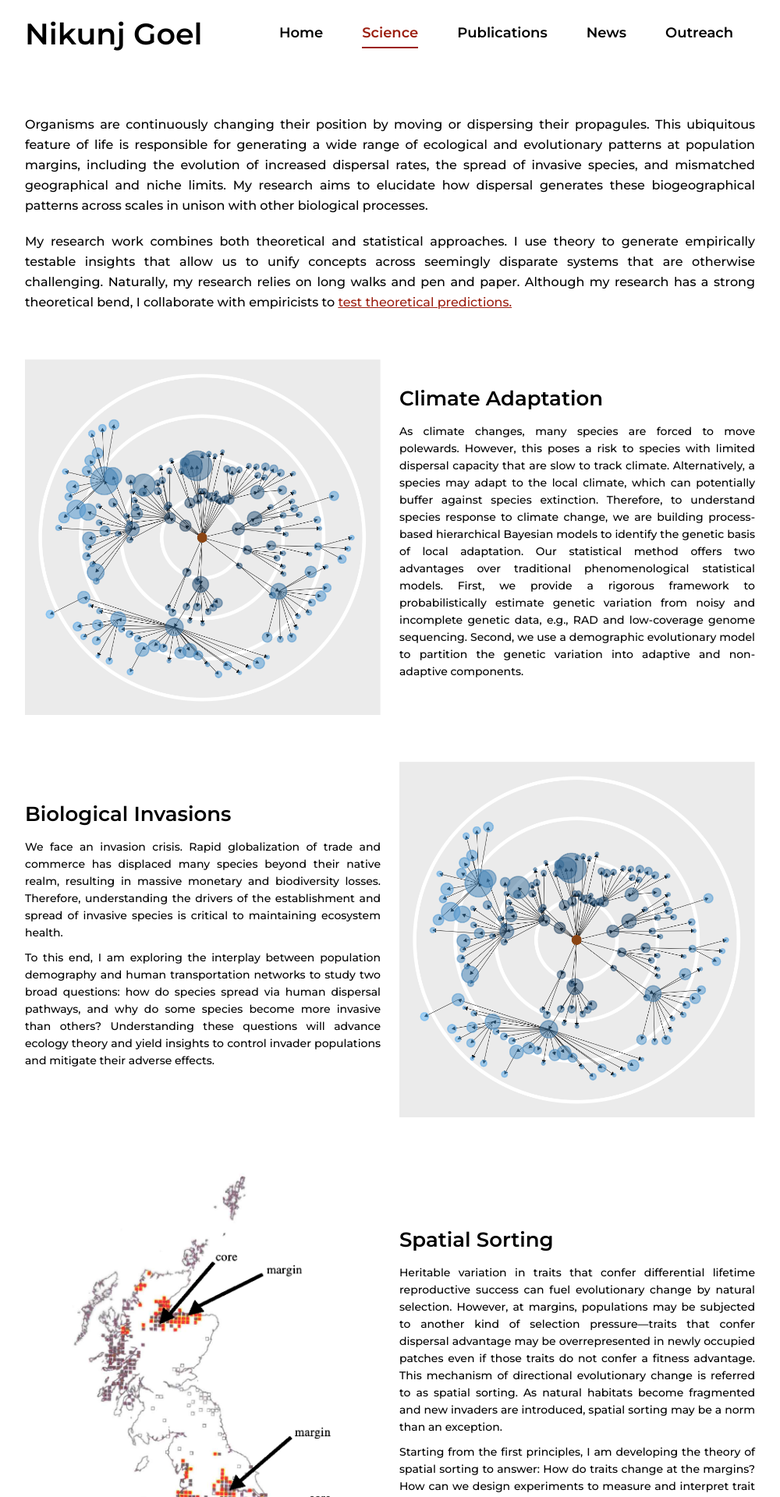
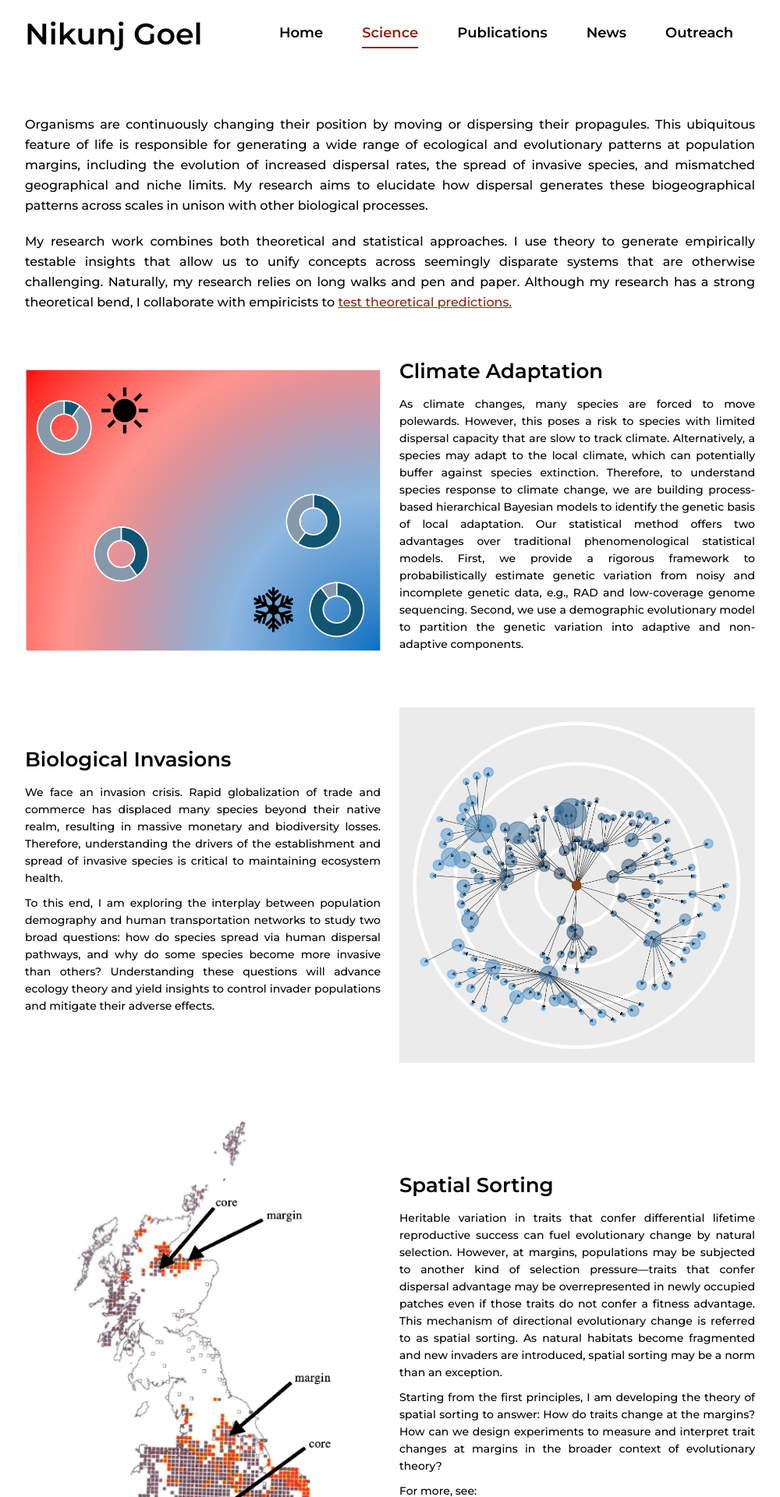
Before and after one commit to nikunj410/nikunj410.github.io, a Jekyll site: the page built from _pages/science.md, in a window 1280 px wide. Shown: the top 1920 px of the page at 78% size, without its empty margins (140-1140 px from the left). Built offline with Jekyll 4.4.1, drawn with Linux system fonts in a browser that asks for light colours; nearby versions of some CDN libraries.

Commit message:
Update science.md

```diff
--- a/_pages/science.md
+++ b/_pages/science.md
@@ -6,7 +6,7 @@ permalink: "/science/"
 seo_description: "Science"
 type:
 
-  - image: "/assets/images/science-img1.png"
+  - image: "/assets/images/science-img6.png"
     heading: "Climate Adaptation"
     content:
      |
```
